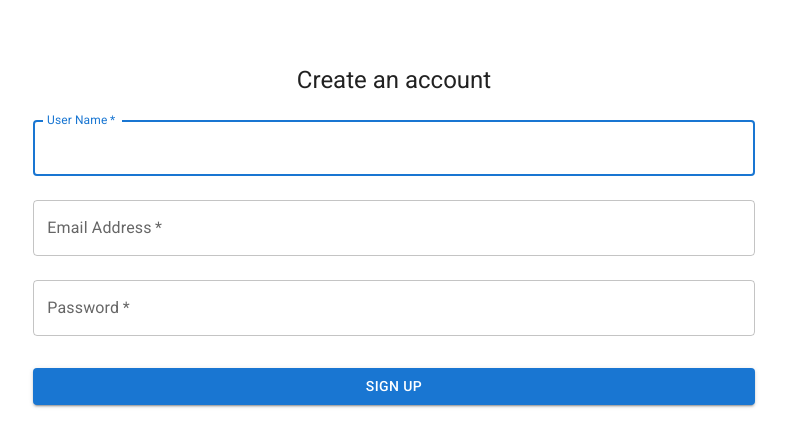
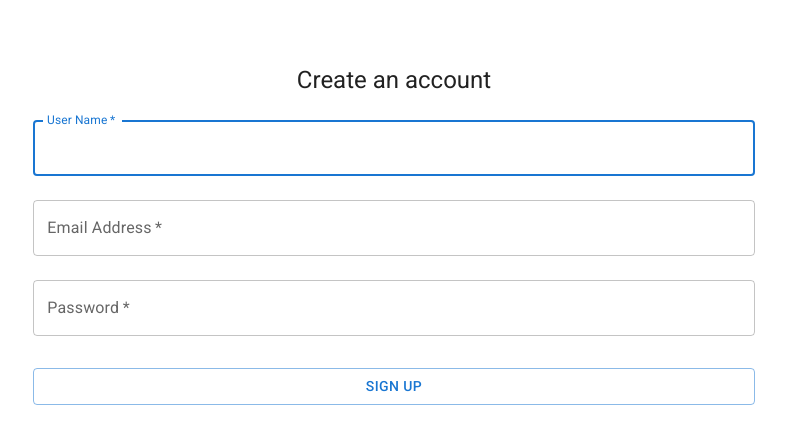
Before and after one commit to shiyuchen6688/free2meet, a React (Create React App) app in the folder frontend/: page /signup in a window 1280 px wide. Shown: the top 446 px of the page, without its empty margins (246-1033 px from the left). Built offline with nearby package versions, Linux system fonts and the light colour scheme.

Commit message:
acceptable signup form

```diff
--- a/frontend/src/pages/Signup.js
+++ b/frontend/src/pages/Signup.js
@@ -11,9 +11,11 @@ import React, { useState } from 'react';
 import { useDispatch } from 'react-redux';
 import { registerAsync } from '../redux/users/thunks';
 import EmailValidator from 'email-validator';
+import {useNavigate} from 'react-router-dom';
 
 export default function Signup() {
     const dispatch = useDispatch();
+    const navigate = useNavigate();
     const prefersDarkMode = useMediaQuery('(prefers-color-scheme: dark)');
     const theme = React.useMemo(
         () =>
@@ -29,20 +31,30 @@ export default function Signup() {
     const [username, setUsername] = useState("")
     const [password, setPassword] = useState("")
     const [validEmail, setValidEmail] = useState(true);
-
-    const changeEmail = (email) => {
-        setEmail(email);
-        setValidEmail(EmailValidator.validate(email));
-        console.log(validEmail);
-    };
+    const [validUsername, setValidUsername] = useState(true);
+    const [validPassword, setValidPassword] = useState(true);
 
 
     const onSubmit = () => {
-        dispatch(registerAsync({
-            email,
-            username,
-            password
-        }))
+        if (!(validEmail && validUsername && validPassword) || email === "" || username === "" || password === "") {
+            if (!EmailValidator.validate(email) || email === "") {
+                setValidEmail(false);
+            }
+            if (username === "") {
+                setValidUsername(false);
+            }
+            if (password === "") {
+                setValidPassword(false);
+            }
+            return false;
+        } else {
+            dispatch(registerAsync({
+                email,
+                username,
+                password
+            }))
+            navigate("/")
+        }
     }
 
     return (
@@ -67,6 +79,8 @@ export default function Signup() {
                         <Box component="form" noValidate sx={{ mt: 1 }}>
                             {/* User Name Input */}
                             <TextField
+                                error={!validUsername}
+                                onFocus={() => setValidUsername(true)}
                                 margin="normal"
                                 required
                                 fullWidth
@@ -94,6 +108,8 @@ export default function Signup() {
                             />
                             {/* Password Input */}
                             <TextField
+                                error={!validPassword}
+                                onFocus={() => setValidPassword(true)}
                                 margin="normal"
                                 required
                                 fullWidth
@@ -106,11 +122,9 @@ export default function Signup() {
                                 onChange={(e) => setPassword(e.target.value)}
                             />
                             <Button
-                                type="submit"
                                 fullWidth
-                                variant="contained"
+                                variant={(!(validEmail && validUsername && validPassword) || email === "" || username === "" || password === "") ? "outlined" : "contained"}
                                 sx={{ mt: 3, mb: 2 }}
-                                href="/"
                                 onClick={onSubmit}
                             >
                                 Sign Up
```
